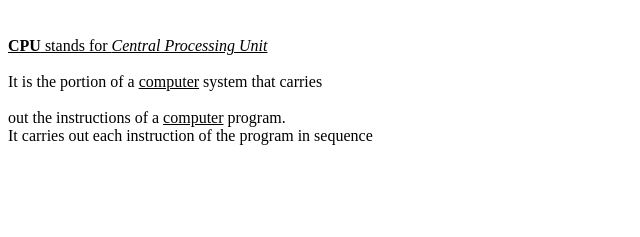
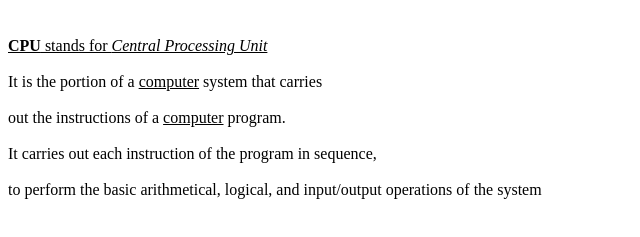
Before and after one commit to iamneo-production/bbcfbaebbfadaeccdfffebaeceaec, a website: page public/index.html in a window 1280 px wide. Shown: the part 61-298 px from the top of the page, without its empty margins (0-640 px from the left). Drawn offline with Linux system fonts and the light colour scheme.

Commit message:
Backup Commit

```diff
--- a/public/index.html
+++ b/public/index.html
@@ -7,6 +7,7 @@
     <br><u><b>CPU</b> stands for <i>Central Processing Unit</i></u><br>
     <br>It is the portion of a <u>computer</u> system that carries<br>
     <br>out the instructions of a <u>computer</u> program.<br>
-    It carries out each instruction of the program in sequence
+    <br>It carries out each instruction of the program in sequence,<br>
+    <br>to perform the basic arithmetical, logical, and input/output operations of the system<br>
 </body>
 </html>
```
